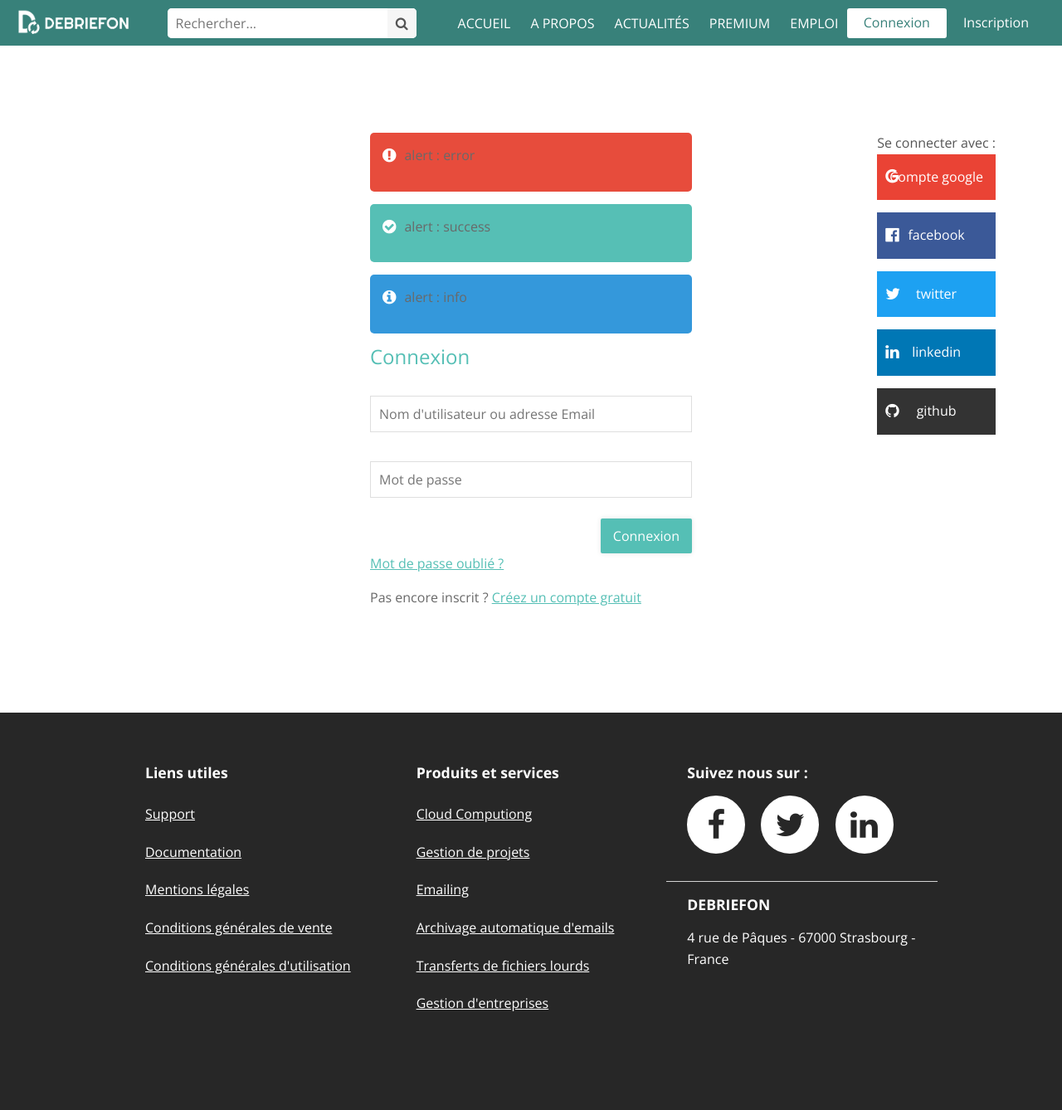
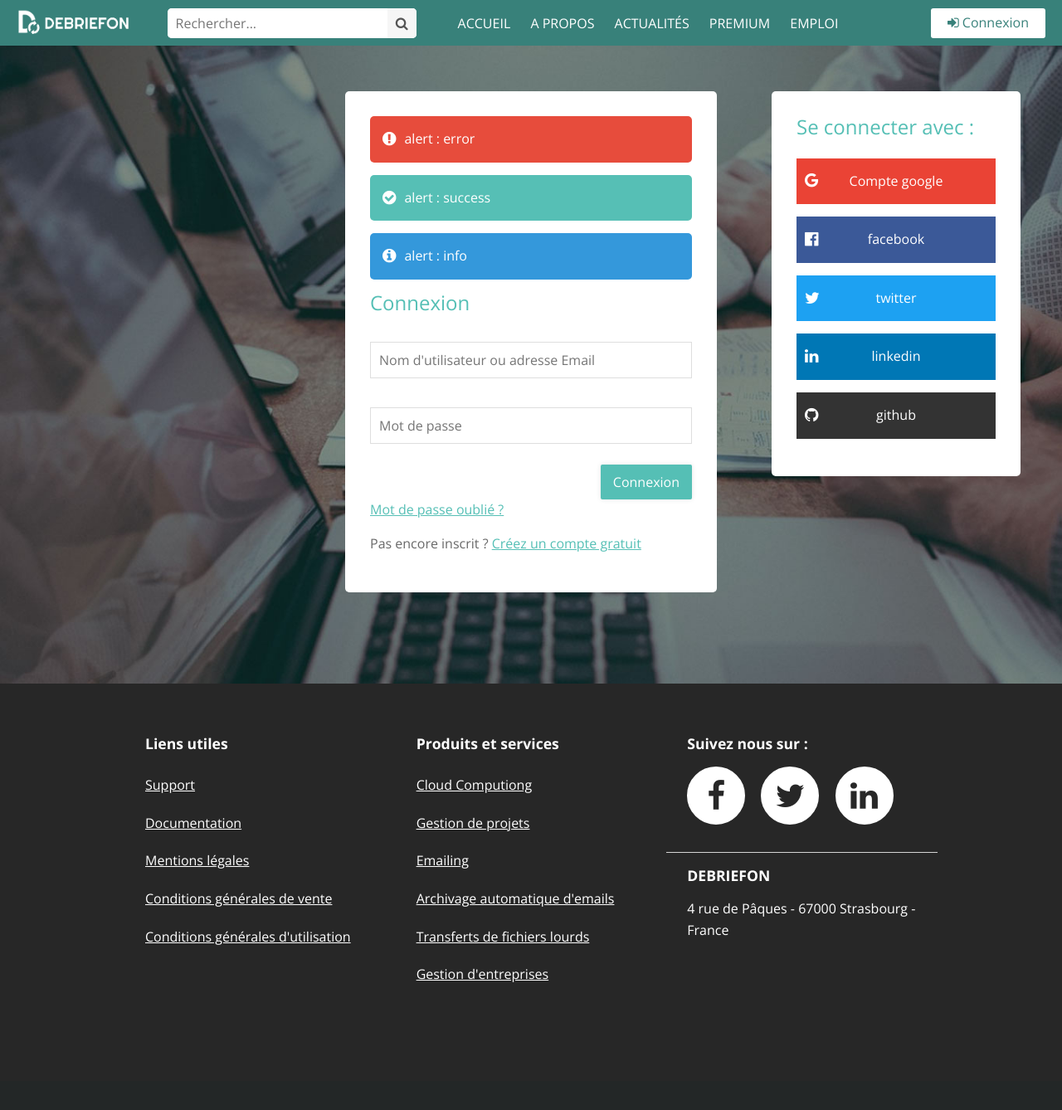
Before and after one commit to snl-team/v3, a PHP site: page /login.php in a window 1280 px wide. Shown: the whole page at 83% size. After the commit the page ends 1184 px from the top, so only its background shows below. Run offline with PHP 8.4, Linux system fonts and the light colour scheme.

Commit message:
bug fix
css issues

```diff
--- a/www/login.php
+++ b/www/login.php
@@ -8,6 +8,7 @@
 	<link rel="stylesheet" href="ressources/css/dgrid.css">
 	<link rel="stylesheet" href="ressources/css/global.css">
 	<link rel="stylesheet" href="ressources/css/login.css">
+	<link rel="stylesheet" href="ressources/css/home.css">
 	<link href="https://fonts.googleapis.com/css?family=Open+Sans:300,400,600,700,800" rel="stylesheet">
 </head>
 <body>
@@ -37,8 +38,7 @@
 			</ul>
 		</div>
 		<div class="log-sign clearfix">
-			<a href="#" class="login-button">Connexion</a>
-			<a href="#" class="signin-button">Inscription</a>
+			<a href="#" class="login-button"><i class="fa fa-sign-in" aria-hidden="true"></i> <span>Connexion</span></a>
 		</div>
 	</header>
 	<header class="header-band">
--- a/www/ressources/css/css-content/alerts.css
+++ b/www/ressources/css/css-content/alerts.css
@@ -4,6 +4,11 @@
 	color: #fff;
 	padding: 15px;
 	margin-bottom: 15px;
+}
+
+.alert p{
+	color: #fff;
+	margin-bottom: 0;
 }
 
 .alert p i{
--- a/www/ressources/css/css-content/form.css
+++ b/www/ressources/css/css-content/form.css
@@ -1,4 +1,5 @@
-.form h3{
+.form h3,
+.link-from h3{
 	color: var(--action-color);
 	font-size: 1.5em;
 	margin-bottom: 25px;
--- a/www/ressources/css/css-content/header.css
+++ b/www/ressources/css/css-content/header.css
@@ -84,6 +84,10 @@
 
 .log-sign a:active{
 	background: var(--dgreen-light);
+}
+
+.login-button i{
+	color: #fff;
 }
 
 .close-menu{
@@ -175,7 +179,7 @@
 	}
 }
 
-@media only screen and (min-width:1100px){
+@media only screen and (min-width:1110px){
 	.header-band,
 	.close-menu{
 		display: none;
@@ -256,14 +260,31 @@
 	}
 
 	a.login-button{
+		position: relative;
 		color: var(--dgreen);
 		background: #fff;
 		border-radius: 3px;
 		transition: background 0.2s;
+		width: 50px;
+		overflow: hidden;
+	}
+
+	a.login-button span{
+		display: inline-block;
+		opacity: 0;
+		position: absolute;
+		top: 0;
+		right: 0;
+		transform: translateX(100%);
 	}
 
 	a.login-button:hover{
 		background: rgba(255,255,255,0.8);
+	}
+
+	a.login-button i{
+		display: inline-block;
+		color: var(--dgreen);
 	}
 
 	.log-sign a:active{
@@ -271,3 +292,16 @@
 	}
 
 }
+
+@media only screen and (min-width:1200px){
+	a.login-button{
+		width: auto;
+	}
+
+	a.login-button span{
+		position: static;
+		transform: translateX(0);
+		opacity: 1;
+	}
+
+}
--- a/www/ressources/css/login.css
+++ b/www/ressources/css/login.css
@@ -1,7 +1,7 @@
 .login-form{
 	display: block;
 	width: 90%;
-	padding: 80px 0;
+	padding: 110px 0;
 	margin-left: 5%;
 	border-radius: 5px;
 	min-height: 100%;
@@ -72,7 +72,7 @@
 	.login-form{
 		width: 35%;
 		margin-left: 32.5%;
-		padding-top: 130px;
+		padding-top: 110px;
 	}
 
 	.sign-form{
@@ -83,9 +83,10 @@
 
 	.link-from{
 		position: absolute;
-		top: 130px;
+		top: 110px;
 		right: 50px;
 		margin-top: 0;
+		min-width: 300px;
 	}
 
 	.log-form,
```
